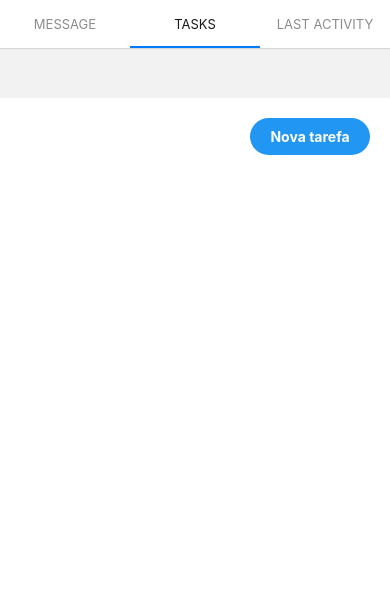
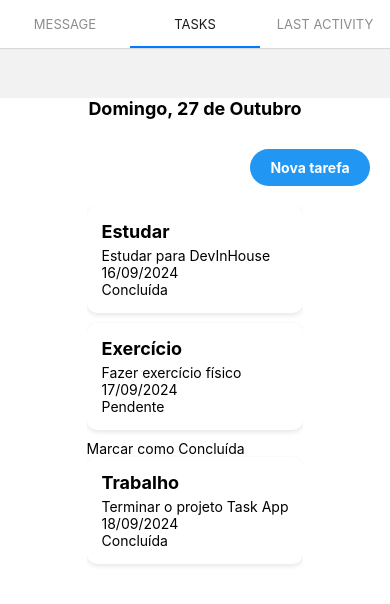
Before and after one commit to josepatella/TaskApp, a React Native app: screen /TASKS in a window 390 px wide. Shown: the top 604 px of the page. Built offline with nearby package versions, Linux system fonts and the light colour scheme.

Commit message:
Aba tarefas executada.

```diff
--- /dev/null
+++ b/components/CardTarefa.js
@@ -0,0 +1,31 @@
+import React from 'react';
+import { View, Text, StyleSheet } from 'react-native';
+
+export default function CardTarefa({titulo, descricao, data, status}) {
+  return (
+    <View style={styles.cardContainer}>
+      <Text style={styles.titulo}>{titulo}</Text>
+      <Text>{descricao}</Text>
+      <Text>{data}</Text>
+      <Text>{status ? "Concluída" : "Pendente"}</Text>
+    </View>
+  );
+}
+
+const styles = StyleSheet.create({
+    cardContainer: {
+        backgroundColor: '#fff',
+        padding: 15,
+        marginBottom: 10,
+        borderRadius: 10,
+        shadorColor: '#000',
+        shadowOpacity: 0.1,
+        shadowOffset: {width: 0, height: 2},
+        shadowRadius: 5,
+    },
+    titulo: {
+        fontWeight: 'bold',
+        fontSize: 18,
+        marginBottom: 5,
+    },
+    });
--- /dev/null
+++ b/components/ModalNovaTarefa.js
@@ -0,0 +1,82 @@
+import React, {useState} from "react";
+import { View, Text, TextInput, StyleSheet, Button, Modal } from "react-native";
+
+
+
+export default function ModalNovaTarefa({ visivel, aoFechar, aoSalvar }) {
+    const [titulo, setTitulo] = useState("");
+    const [descricao, setDescricao] = useState("");
+    const [data, setData] = useState("");
+
+    const limparCampos = () => {
+        setTitulo("");
+        setDescricao("");
+        setData("");
+    };
+
+    const salvarTarefa = () => {
+        aoSalvar({
+            titulo,
+            descricao,
+            data,
+        });
+        limparCampos();
+    };
+
+    return (
+        <Modal visible={visivel} animationType="slide" onRequestClose={aoFechar}>
+            <View style={styles.container}>
+                <Text style={styles.titulo}>Nova Tarefa</Text>
+                <TextInput
+                    placeholder="Título"
+                    value={titulo}
+                    onChangeText={setTitulo}
+                    style={styles.input}
+                />
+                <TextInput
+                    placeholder="Descrição"
+                    value={descricao}
+                    onChangeText={setDescricao}
+                    style={styles.input}
+                />
+                <TextInput
+                    placeholder="Data"
+                    value={data}
+                    onChangeText={setData}
+                    style={styles.input}
+                />
+                <View style={styles.botoesContainer}>
+                    <Button title="Salvar" onPress={salvarTarefa} />
+                    <Button title="Cancelar" onPress={aoFechar} />
+                </View>
+            </View>
+        </Modal>
+    );
+}
+
+const styles = StyleSheet.create({
+    container: {
+        flex: 1,
+        padding: 20,
+        justifyContent: "center",
+        backgroundColor: "#fff",
+    },
+    titulo: {
+        fontSize: 24,
+        fontWeight: "bold",
+        marginBottom: 20,
+        textAlign: "center",
+    },
+    input: {
+        borderWidth: 1,
+        borderColor: "#ddd",
+        borderRadius: 5,
+        padding: 10,
+        marginBottom: 15,
+    },
+    botoesContainer: {
+        flexDirection: "row",
+        justifyContent: "space-around",
+        width: "60%",
+    },
+});
--- a/screens/TasksScreen.jsx
+++ b/screens/TasksScreen.jsx
@@ -1,5 +1,41 @@
 import { useEffect, useState } from 'react';
-import { FlatList, Modal, Pressable, StyleSheet, Text, TextInput, View } from 'react-native';
+import { FlatList, Modal, Pressable, StyleSheet, Text, TextInput, TouchableOpacity, View } from 'react-native';
+import ModalNovaTarefa from '../components/ModalNovaTarefa';
+import CardTarefa from '../components/CardTarefa';
+
+const obterDataFormatada = () => {
+  const hoje = new Date();
+  const diasSemana = [
+      "Domingo",
+      "Segunda-feira",
+      "Terça-feira",
+      "Quarta-feira",
+      "Quinta-feira",
+      "Sexta-feira",
+      "Sábado",
+  ];
+  const mesesAno = [
+      "Janeiro",
+      "Fevereiro",
+      "Março",
+      "Abril",
+      "Maio",
+      "Junho",
+      "Julho",
+      "Agosto",
+      "Setembro",
+      "Outubro",
+      "Novembro",
+      "Dezembro",
+  ];
+
+  const diaSemana = diasSemana[hoje.getDay()];
+  const diaMes = hoje.getDate();
+  const mes = mesesAno[hoje.getMonth()];
+
+  return `${diaSemana}, ${diaMes} de ${mes}`;
+
+};
 
 export function TasksScreen () {
 
@@ -22,18 +58,6 @@ export function TasksScreen () {
       data: "18/09/2024"
     }])
   const [modalVisible, setModalVisible] = useState(false);
-  const [novaTask, setNovaTask] = useState('')
-
-  const renderTarefa = ({ item }) => (
-    <View>
-        <View
-            titulo={item.nome}
-            descricao={item.descricao}
-            data={item.data}
-            status={item.status}
-        />
-    </View>
-);
 
   useEffect(() => {
   }, [tasks])
@@ -41,46 +65,37 @@ export function TasksScreen () {
     return (
         <>
         <View style={styles.container}>
-      <Modal
-        animationType="fade"
-        transparent={true}
-        visible={modalVisible}
-        onRequestClose={() => {
-          setModalVisible(!modalVisible);
-        }}>
-        <View style={styles.centeredView}>
-          <View style={styles.modalView}>
-            <Text style={styles.modalText}>Nova tarefa</Text>
-            <TextInput style={styles.inputStyle} placeholder='Tarefa' value={novaTask} onChangeText={setNovaTask} />
-            <Text style={styles.modalView} >{novaTask}</Text>
-            <View style={styles.inline} >
-              <Pressable
-                style={[styles.button, styles.buttonClose]}
-                onPress={() => setModalVisible(!modalVisible)}>
-                <Text style={styles.textStyle}>Cancelar</Text>
-              </Pressable>
-              <Pressable
-                style={[styles.button, styles.buttonClose]}
-                onPress={() => setModalVisible(!modalVisible)}>
-                <Text style={styles.textStyle}>Salvar</Text>
-              </Pressable>
-            </View>
-
-          </View>
-        </View>
-      </Modal>
+        <Text style={styles.dataTexto}>{obterDataFormatada()}</Text>
 
       <Pressable
         style={[styles.button, styles.buttonOpen]}
         onPress={() => setModalVisible(true)}>
         <Text style={styles.textStyle}>Nova tarefa</Text>
       </Pressable>
-      <View>
+      <ModalNovaTarefa visivel={modalVisible} aoFechar={() => setModalVisible(false)}/>
       <FlatList
-                renderItem={renderTarefa}
+                data={tasks}
+                renderItem={
+                  ({item}) => {
+                    return(
+                      <View>
+        <CardTarefa
+            titulo={item.nome}
+            descricao={item.descricao}
+            data={item.data}
+            status={item.status}
+        />
+        {!item.status && (
+            <TouchableOpacity onPress={() => concluirTarefa(tarefas.indexOf(item))}>
+                <Text style={styles.botaoConcluir}>Marcar como Concluída</Text>
+            </TouchableOpacity>
+        )}
+    </View>
+                    )
+                  }
+                }
                 keyExtractor={(item, index) => index.toString()}
             />
-      </View>
     </View>
         </>
     )
@@ -142,5 +157,10 @@ const styles = StyleSheet.create({
     inline: {
       flexDirection: 'row',
       gap: 80
-    }
+    },
+    dataTexto: {
+      fontSize: 18,
+      fontWeight: "bold",
+      marginBottom: 10,
+  },
   });
```
